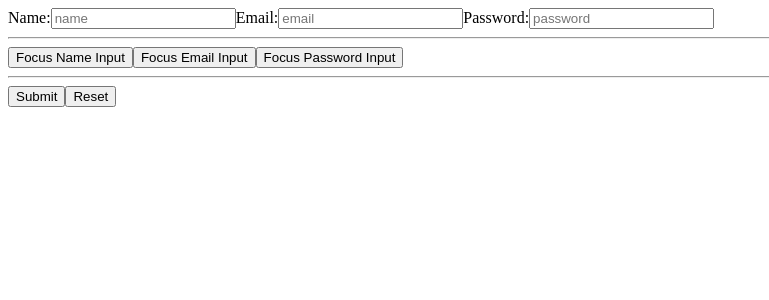
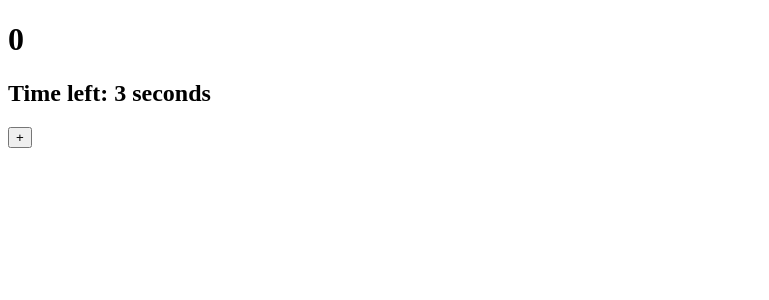
Before and after one commit to yday05506/study-react, a React (Create React App) app: page / in a window 1280 px wide. Shown: the top 300 px of the page, without its empty margins (0-769 px from the left). Built offline with nearby package versions, Linux system fonts and the light colour scheme.

Commit message:
useRef( )

```diff
--- a/src/index.js
+++ b/src/index.js
@@ -24,4 +24,5 @@
 // import './kanye2.js'
 // import './controlled-component.js'
 // import './reservation-form.js'
-import './use-ref-practice-form.js'
+// import './use-ref-practice-form.js'
+import './use-ref-practice-click-game.js'
--- /dev/null
+++ b/src/use-ref-practice-click-game.js
@@ -0,0 +1,52 @@
+import React, { useState, useEffect, useRef } from "react"
+import ReactDOM from "react-dom"
+
+/*
+    요구 사항
+    1. 10초 동안 얼마나 클릭을 많이 했는지를 알려주는 컴포넌트 작성
+    2. 시간이 0이 되면 버튼을 보이지 않도록 제거해야 함
+*/
+
+// 1. 10초 동안 얼마나 클릭을 많이 했는지를 알려주는 컴포넌트 작성
+function CounterGame () {
+    // 클릭 횟수 저장 state
+    const [count, setCount] = useState(0)
+    // 남은 시간 저장 state
+    const [timeLeft, setTimeLeft] = useState(10)
+    // setInterval 함수의 반환값인 타이머 id를 저장할 ref
+    const id = useRef(null)
+    const [visible, setVisible] = useState(false)
+
+    // 타이머 취소 함수
+    const clear = () => window.clearInterval(id.current)
+
+    useEffect(() => {
+        // 마운트 시에 타이머 걸고 1초마다 타이머 내부에서 time 변경 작업 진행하도록 하기
+        id.current = setInterval(() => {
+            console.log("timer!")
+            setTimeLeft(t => t - 1)
+        }, 1000)
+
+        // 적절한 반환값을 생각해보고 반환해주도록 하기
+        // (힌트 : 언마운트 시점에 해줘야 할 작업은?)
+        return () => clear();
+    }, [])
+
+    useEffect(() => {
+        // timeLeft의 값을 확인하여 0이면 타이머 취소 작업 진행
+        if(timeLeft === 0) clear();
+    }, [timeLeft])
+
+    return (
+        <div className="App">
+            <h1>{count}</h1>
+            <h2>Time left: {timeLeft} seconds</h2>
+            {/* 2. 시간이 0이 되면 버튼을 보이지 않도록 제거해야 함 */}
+            {
+                timeLeft > 0 && <button onClick={() => setCount((c) => c + 1)}>+</button>
+            }
+        </div>
+    );
+}
+
+ReactDOM.render(<CounterGame />, document.getElementById("root"))
```
